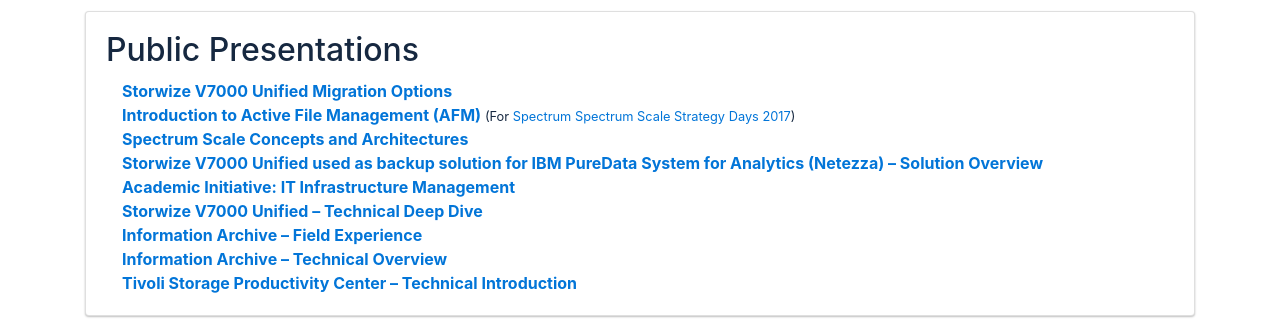
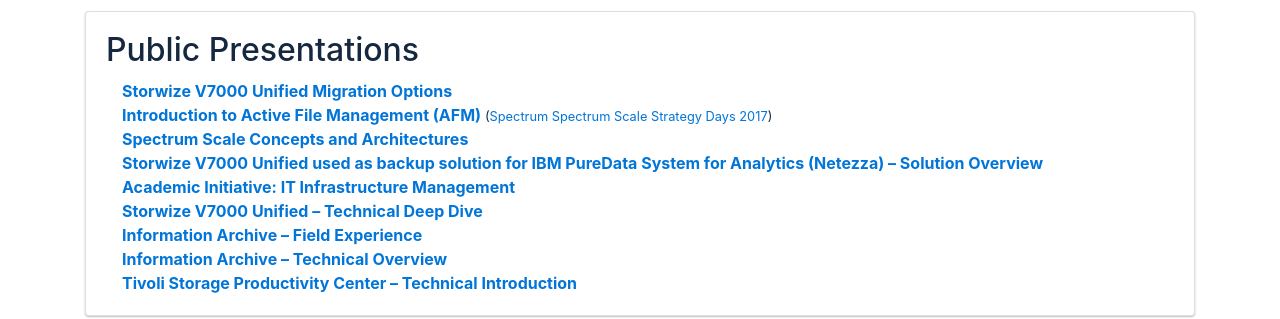
Before and after one commit to acch/homepage, a Jekyll site: the page built from business.html, in a window 1280 px wide. Shown: the part 758-1077 px from the top of the page. Built offline with Jekyll 4.4.1, drawn with Linux system fonts in a browser that asks for light colours; nearby versions of some CDN libraries.

Commit message:
Fix conditional whitespace after prefix

```diff
--- a/_data/business/presentations.yml
+++ b/_data/business/presentations.yml
@@ -7,7 +7,6 @@
 - title: Introduction to Active File Management (AFM)
   href: https://apps.na.collabserv.com/files/app/file/692ca1ef-3a11-4b54-a013-bfa13a28cb72
   sub:
-    prefix: For
     title: Spectrum Spectrum Scale Strategy Days 2017
     href: http://files.gpfsug.org/presentations/2017/Ehningen/18_-_SSUG17DE_-_Achim_Christ,_Karl_Schulz_-_AFM_Introduction_and_Use_Cases.pdf
 
--- a/business.html
+++ b/business.html
@@ -20,7 +21,7 @@
           <dt>
             <a href="{{ entry.href }}">{{ entry.title }}</a>
             {% if entry.sub %}
-              <small>({{ entry.sub.prefix }} <a href="{{ entry.sub.href }}">{{ entry.sub.title }}</a>)</small>
+              <small>({% if entry.sub.prefix %}{{ entry.sub.prefix }} {% endif %}<a href="{{ entry.sub.href }}">{{ entry.sub.title }}</a>)</small>
             {% endif %}
           </dt>
         {% endfor %}
```
Also changed, not shown: other parts of business.html (+1 -0 lines).
